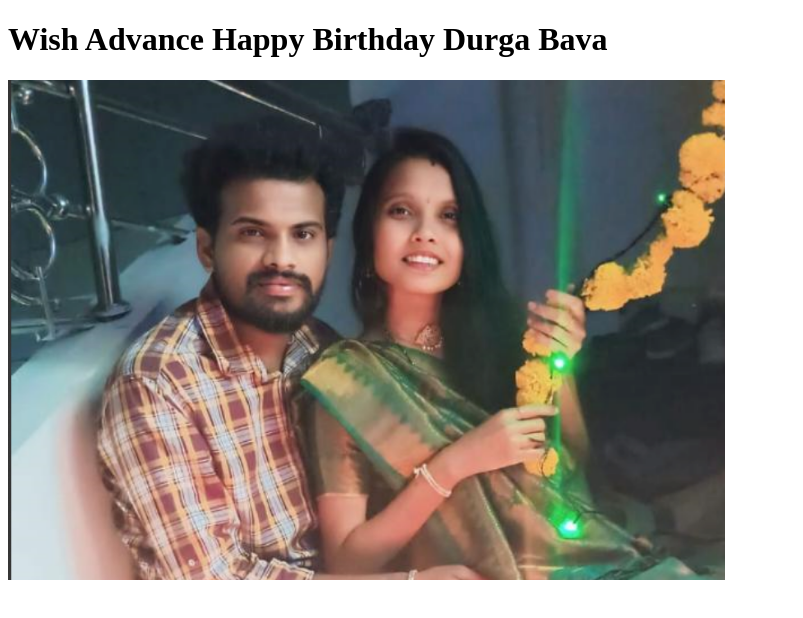
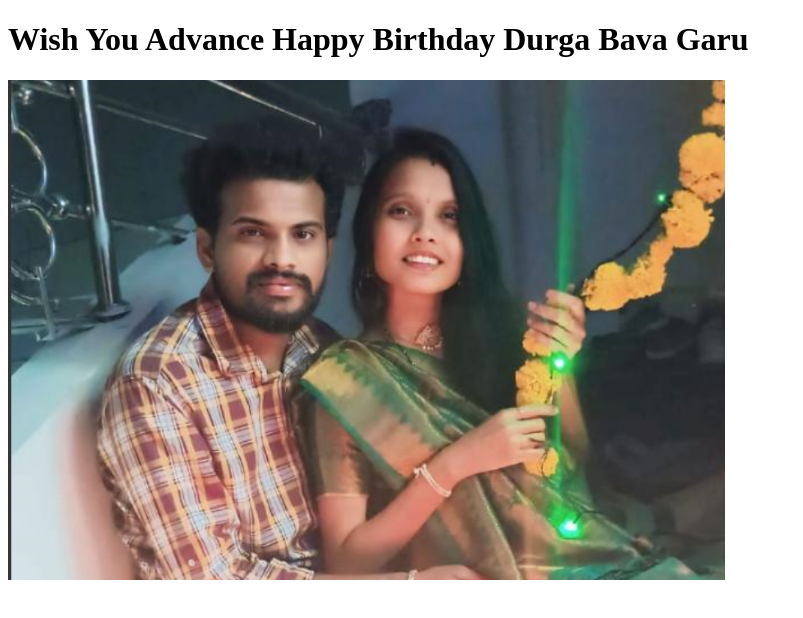
Before and after one commit to CHANSANSOW/birthday-wiash-to-bava, a plain HTML site: page index.html in a window 1280 px wide. Shown: the whole page, without its empty margins (0-803 px from the left). Drawn offline with Linux system fonts and the light colour scheme.

Commit message:
Update index.html

```diff
--- a/index.html
+++ b/index.html
@@ -9,7 +9,7 @@
     </title>
 </HEAD>
 <BODY>
-   <h1>Wish Advance Happy Birthday Durga Bava</h1>
+   <h1>Wish You Advance Happy Birthday Durga Bava Garu</h1>
 
 <img src="./akka bava.png" alt="durgabava akka photo" height=500>
 </BODY>
```
